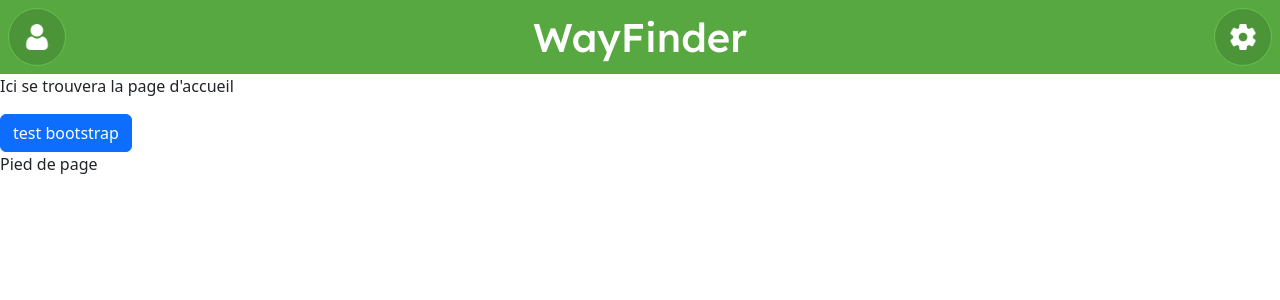
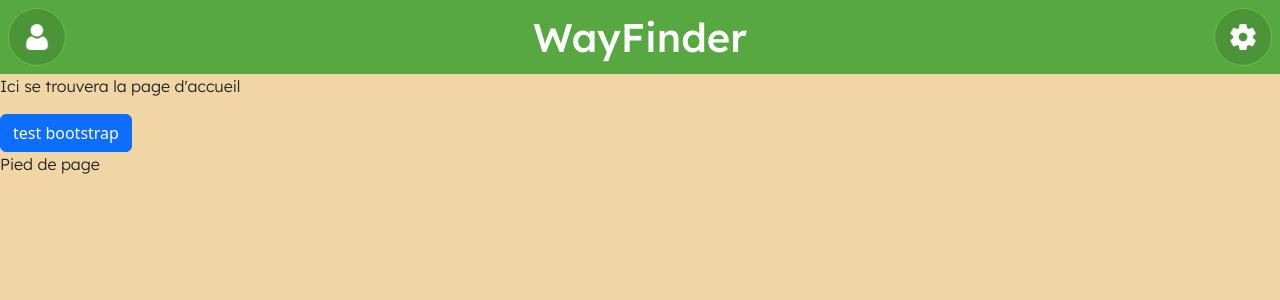
Before and after one commit to BasArtsDEV/WayFinder-frontend, a React (Vite) app: page / in a window 1280 px wide. Shown: the top 300 px of the page. Built offline with nearby package versions, Linux system fonts and the light colour scheme.

Commit message:
fix(style): Added missing variables and small adjustements

```diff
--- a/public/css/index.css
+++ b/public/css/index.css
@@ -1,20 +1,24 @@
 @font-face {
     font-family: Lexend-Bold;
+
     src: url(../fonts/Lexend-Bold.ttf);
 }
 
 @font-face {
     font-family: Lexend-Light;
+
     src: url(../fonts/Lexend-Light.ttf);
 }
 
 @font-face {
     font-family: Lexend-Medium;
+
     src: url(../fonts/Lexend-Medium.ttf);
 }
 
 @font-face {
     font-family: Lexend-Regular;
+
     src: url(../fonts/Lexend-Regular.ttf);
 }
 
@@ -33,12 +37,15 @@
     /* general app */
 
     --app-main-background: #f0d6a4;
+    --bs-body-bg: #f0d6a4 !important;
     --app-text: #000000;
 
     --app-button-background: #57a841;
+    --app-button-background-hover: #468e33;
     --app-button-text: #ffffff;
 
     --app-button-secondary-background: #ffffff;
+    --app-button-secondary-background-hover: #ececec;
     --app-button-secondary-text: #000000;
 
     --app-button-decline-background: #ff3c3c;
@@ -50,14 +57,32 @@
     --app-box-background: #f0dfbb;
 }
 
+html, body {
+    background-color: var(--app-main-background);
+}
+
+a {
+    text-decoration: none !important;
+}
+
+h1 {
+    font-family: Lexend-Medium, serif;
+}
+
+p {
+    font-family: Lexend-Light, serif;
+}
+
 .header-layout {
     display: flex;
     flex-direction: row;
+    align-items: center;
     justify-content: space-between;
-    align-items: center;
+
     padding: 0.5rem;
 
     text-align: center;
+
     background-color: var(--app-header-background);
 }
 
@@ -66,15 +91,17 @@
 }
 
 .header-button {
-    background-color: var(--app-header-button-background);
+    cursor: pointer;
+
+    display: flex;
+    align-items: center;
+    justify-content: center;
+
     border: 1px solid var(--app-header-button-border);
     border-radius: 100%;
 
-    display: flex;
-    justify-content: center;
-    align-items: center;
+    background-color: var(--app-header-button-background);
 
-    cursor: pointer;
     transition: background-color 0.4s;
 }
 
@@ -84,14 +111,12 @@
 
 .header-button-icon {
     display: flex;
-
+    width: auto;
     height: 1.6rem;
-    width: auto;
-
     margin: 0.95rem;
 }
 
 .title-text-app {
+    font-family: Lexend-Medium, serif;
     color: white;
-    font-family: Lexend-Medium, serif;
 }
```
